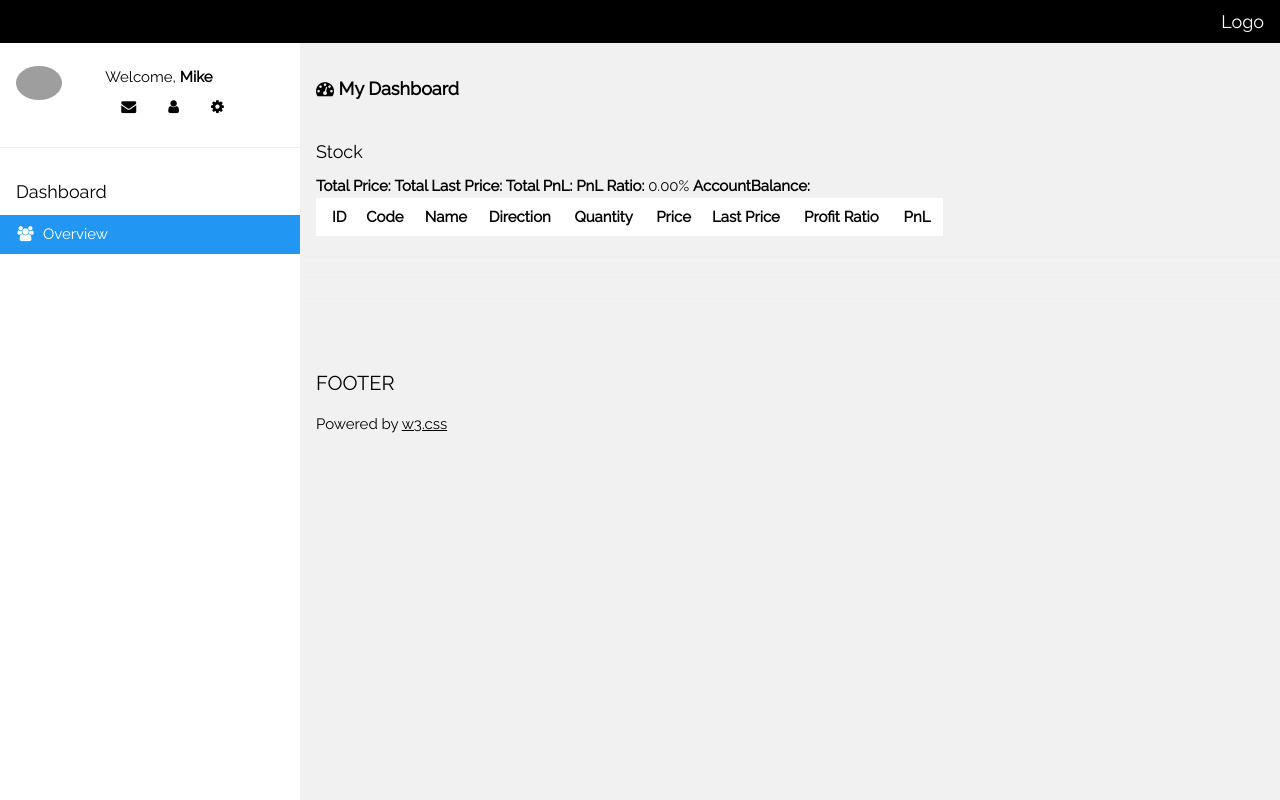
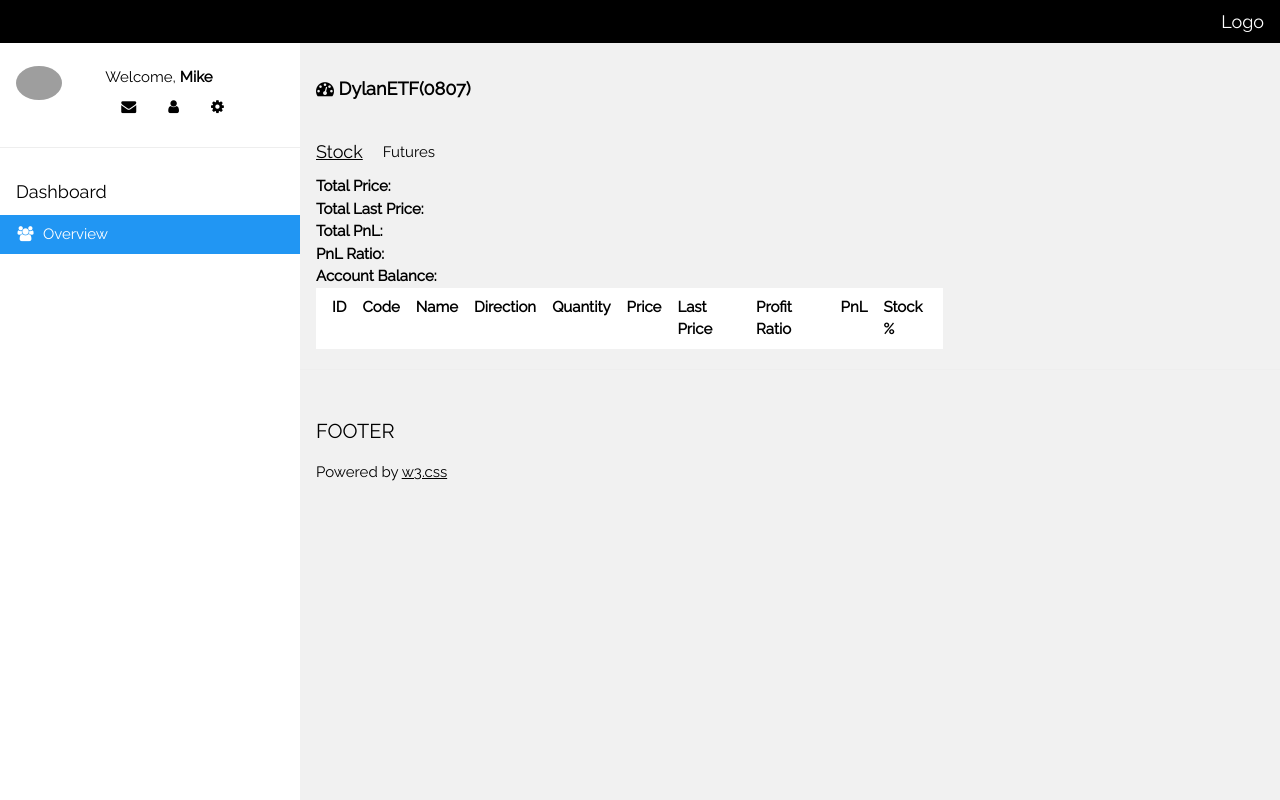
Before and after one commit to mobetat49008/house, a Flask app: template templates/main.html in a window 1280 px wide. Run offline with Flask 3, Linux system fonts and the light colour scheme; the template is opened without the code that fills it, so the values that code supplies are empty; parts of the project's set-up code (start-up, migrations or seed data) failed here and were passed over; grey boxes are pictures that could not be loaded.

Commit message:
1.Add stock/futures switch function 2. add stock % column 3. Can sort the table

```diff
--- a/app.py
+++ b/app.py
@@ -1,12 +1,12 @@
-from flask import Flask
-from flask import render_template
-from Sinopac_Futures import list_accounts,list_position,get_stock_balance
+from flask import Flask,render_template, jsonify
+from Sinopac_Futures import list_accounts,list_position,get_stock_balance,list_margin
 
 import shioaji as sj
 import pandas as pd
 import json
 import pandas as pd
 import requests
+import math
 
 # Path to the JSON file
 configuration_file_path = r'C:\Code\Configuration\Sinopac_future.json'  # Replace with the actual path of your JSON file
@@ -15,6 +15,91 @@ app = Flask(__name__)
 # Global variable for the API
 api = None
 
+# Example function to replace NaN values
+def replace_nan(val):
+    if isinstance(val, float) and math.isnan(val):
+        return None  # or return "" if you prefer an empty string
+    return val
+
+@app.route('/stock_data')
+def stock_data():
+    global api
+    data = []
+
+    if api:
+        usage = api.usage()
+        print(f"connection:{usage.connections},remaining_bytes:{usage.remaining_bytes}")
+        # Same logic as in your main() function
+        df_positions = list_position(api,"Stock")
+        df_json = pd.read_json('stock_number.json', orient='records', lines=True)
+        code_to_name = {str(key): value for key, value in zip(df_json[2], df_json[3])}
+
+        df_positions['code'] = df_positions['code'].astype(str)
+        df_positions['Chinese Name'] = df_positions['code'].map(code_to_name)
+        df_positions['Profit Percentage'] = df_positions.apply(
+            lambda row: "{:.2f}%".format((row['last_price'] - row['price']) / row['price'] * 100)
+                        if row['price'] != 0 else 'N/A',
+            axis=1
+        )
+        total_price = int((df_positions['price']*df_positions['quantity']).sum() * 1000)
+        total_last_price = int((df_positions['last_price']*df_positions['quantity']).sum() * 1000)
+        total_pnl = df_positions['pnl'].sum()
+
+        # Calculate the percentage of total price for each stock. The reason to * 1000 is because total price has *1000.
+        df_positions['Stock Percentage'] = (df_positions['price'] * df_positions['quantity'] * 1000/ total_price * 100).apply(lambda x: "{:.2f}%".format(x))
+
+        data = df_positions.to_dict(orient='records')
+        balance = get_stock_balance(api)
+        accountBalance = balance.acc_balance
+
+        # Example usage in your route
+        for position in data:
+            for key, value in position.items():
+                position[key] = replace_nan(value)
+
+        # Package everything into a dictionary to be returned as JSON
+        response_data = {
+            "positions": data,
+            "total_price": total_price,
+            "total_last_price": total_last_price,
+            "total_pnl": total_pnl,
+            "accountBalance": accountBalance
+        }
+        return jsonify(response_data)
+
+    else:
+        # Handle the case where 'api' is not available
+        return jsonify({"error": "API not available"}), 500
+
+@app.route('/futures_data')
+def futures_data():
+    global api
+
+    if api:
+        usage = api.usage()
+        print(f"connection:{usage.connections},remaining_bytes:{usage.remaining_bytes}")
+        try:
+            total_pnl = list_margin(api).equity
+            df_positions = list_position(api, "Futures")
+            if df_positions.empty:
+                print("No futures data available.")
+
+            # Additional calculations as required
+            data = df_positions.to_dict(orient='records')
+
+            print(total_pnl)
+            response_data = {
+                "positions": data,
+                "total_pnl": total_pnl,
+            }
+            return jsonify(response_data)
+
+        except Exception as e:
+            print("Error in /futures_data:", e)
+            return jsonify({"error": str(e)}), 500
+    else:
+        return jsonify({"error": "API not available"}), 500
+
 @app.route('/')
 def main():
     global api
@@ -22,14 +107,13 @@ def main():
 
     if api:
         # Get the DataFrame from list_position
-        df_positions = list_position(api)
+        df_positions = list_position(api,"Stock")
 
         # Read the JSON file into a DataFrame
         df_json = pd.read_json('stock_number.json', orient='records', lines=True)
 
         # Convert keys in the dictionary to strings
         code_to_name = {str(key): value for key, value in zip(df_json[2], df_json[3])}
-        print(df_positions)
         # Assuming 'code' column in df_positions is a string, convert it to integer for proper mapping
         df_positions['code'] = df_positions['code'].astype(str)
 
@@ -47,6 +131,9 @@ def main():
         total_price = int((df_positions['price']*df_positions['quantity']).sum() * 1000)
         total_last_price = int((df_positions['last_price']*df_positions['quantity']).sum() * 1000)
         total_pnl = df_positions['pnl'].sum()
+
+        # Calculate the percentage of total price for each stock. The reason to * 1000 is because total price has *1000.
+        df_positions['Stock Percentage'] = (df_positions['price'] * df_positions['quantity'] * 1000/ total_price * 100).apply(lambda x: "{:.2f}%".format(x))
 
         # Convert DataFrame to list of dicts for Jinja2 rendering
         data = df_positions.to_dict(orient='records')
--- a/templates/main.html
+++ b/templates/main.html
@@ -27,6 +27,33 @@
 		.summary-row {
 			white-space: nowrap;
 			overflow-x: auto; /* Adds horizontal scroll if content overflows */
+		}
+		.selected {
+			color: black;
+			text-decoration: underline;
+			cursor: pointer; /* Changes the cursor to indicate clickable items */
+		}
+
+		.unselected {
+			color: grey;
+			cursor: pointer;
+		}
+
+		#optionsContainer {
+			display: flex;
+			align-items: center;
+		}
+
+		#balanceDisplay {
+			margin-top: 10px;
+		}
+
+		#futuresButton {
+			background: none;
+			border: none;
+			padding: 0;
+			font: inherit; /* Inherits the font styles from parent */
+			color: inherit; /* Inherits the color from the current class (selected or unselected) */
 		}
     </style>
 </style>
@@ -71,64 +98,45 @@
 
   <!-- Header -->
   <header class="w3-container" style="padding-top:22px">
-    <h5><b><i class="fa fa-dashboard"></i> My Dashboard</b></h5>
+    <h5><b><i class="fa fa-dashboard"></i> DylanETF(0807)</b></h5>
   </header>
 
   <div class="w3-panel">
     <div class="w3-row-padding" style="margin:0 -16px">
       <div class="w3-twothird">
-        <h5>Stock</h5>
-			<tr class="summary-row">
-				<td><strong>Total Price:</strong> <span style="font-weight: normal;">{{ total_price }}</span></td>
-				<td><strong>Total Last Price:</strong> <span style="font-weight: normal;">{{ total_last_price }}</span></td>
-				<td><strong>Total PnL:</strong> <span style="font-weight: normal;">{{ total_pnl }}</span></td>
-				<!-- New field for PnL ratio -->
-				<td><strong>PnL Ratio:</strong>
-					<span style="font-weight: normal;">
-						{{ "%.2f" | format(total_pnl / total_price * 100 if total_price != 0 else 0) }}%
-					</span>
-				</td>
-			</tr>
-		<td><strong>AccountBalance:</strong> <span style="font-weight: normal;">{{ accountBalance }}</span></td>
-		<table class="w3-table w3-striped w3-white">
-			<!-- Table Headers -->
-			<tr>
-				<th>ID</th>
-				<th>Code</th>
-				<th>Name</th>
-				<th>Direction</th>
-				<th>Quantity</th>
-				<th>Price</th>
-				<th>Last Price</th>
-				<th>Profit Ratio</th>
-				<th>PnL</th>
-			</tr>
+        <div id="optionsContainer">
+          <h5 id="stockOption" class="selected" style="margin-right: 20px;">Stock</h5>
+          <button id="futuresButton" class="unselected">Futures</button>
+        </div>
 
-			<!-- Data Rows -->
-			{% for position in positions %}
-			<tr>
-				<td>{{ loop.index0 }}</td> <!-- Counter -->
-				<td>{{ position.code }}</td>
-				<td>{{ position['Chinese Name'] }}</td>
-				<td>{{ position.direction }}</td>
-				<td>{{ position.quantity }}</td>
-				<td>{{ position.price }}</td>
-				<td>{{ position.last_price }}</td>
-				<td>{{ position['Profit Percentage'] }}</td>
-				<!-- Conditional Formatting for PnL -->
-				<td class="{{ 'positive' if position.pnl > 0 else 'negative' }}">{{ position.pnl }}</td>
-			</tr>
-			{% endfor %}
-		</table>
+		<div class="summary-row">
+			<!-- Reordered fields according to your requirement -->
+			<strong>Total Price:</strong> <span id="totalPrice" style="font-weight: normal;"></span><br>
+			<strong>Total Last Price:</strong> <span id="totalLastPrice" style="font-weight: normal;"></span><br>
+			<strong>Total PnL:</strong> <span id="totalPnL" style="font-weight: normal;"></span><br>
+			<strong>PnL Ratio:</strong> <span id="pnlRatio" style="font-weight: normal;"></span><br>
+			<strong>Account Balance:</strong> <span id="accountBalance" style="font-weight: normal;"></span>
+		</div>
+
+        <table class="w3-table w3-striped w3-white" id="dataTable">
+          <tr>
+			<th id="header-id">ID</th>
+			<th id="header-code">Code</th>
+			<th id="header-name">Name</th>
+			<th id="header-direction">Direction</th>
+			<th id="header-quantity">Quantity</th>
+			<th id="header-price">Price</th>
+			<th id="header-last-price">Last Price</th>
+			<th id="header-profit-ratio">Profit Ratio</th>
+			<th id="header-pnl">PnL</th>
+			<th id="header-stock-percentage">Stock %</th>
+          </tr>
+          <!-- Rows will be added dynamically by JavaScript -->
+        </table>
       </div>
     </div>
   </div>
   <hr>
-  <hr>
-  <hr>
-
-  <br>
-
   <!-- Footer -->
   <footer class="w3-container w3-padding-16 w3-light-grey">
     <h4>FOOTER</h4>
@@ -138,30 +146,141 @@
   <!-- End page content -->
 </div>
 
+
+<script src="https://code.jquery.com/jquery-3.6.0.min.js"></script>
 <script>
-// Get the Sidebar
-var mySidebar = document.getElementById("mySidebar");
+$(document).ready(function(){
+    let positions = []; // Global variable to store position data
+    let currentType = 'stock'; // Default type
+    let sortingState = {
+        column: null,
+        order: 'ascending'
+    };
 
-// Get the DIV with overlay effect
-var overlayBg = document.getElementById("myOverlay");
+    // Fetch stock data on page load
+    fetchStockData();
 
-// Toggle between showing and hiding the sidebar, and add overlay effect
-function w3_open() {
-  if (mySidebar.style.display === 'block') {
-    mySidebar.style.display = 'none';
-    overlayBg.style.display = "none";
-  } else {
-    mySidebar.style.display = 'block';
-    overlayBg.style.display = "block";
-  }
-}
+    $('#stockOption').click(function(){
+        currentType = 'stock';
+        fetchStockData();
+        highlightSelected('stockOption');
+    });
 
-// Close the sidebar with the close button
-function w3_close() {
-  mySidebar.style.display = "none";
-  overlayBg.style.display = "none";
-}
+    $('#futuresButton').click(function(){
+        currentType = 'futures';
+        fetchFuturesData();
+        highlightSelected('futuresButton');
+    });
+
+    function fetchStockData() {
+        $.ajax({
+            url: '/stock_data',
+            type: 'get',
+            success: function(response){
+                positions = response.positions;
+                updateTable(positions, 'stock', response);
+            },
+            error: function(xhr, textStatus, errorThrown) {
+                console.error("Error in stock data request. Status:", xhr.status, "Status Text:", textStatus, "Error Thrown:", errorThrown);
+            }
+        });
+    }
+
+    function fetchFuturesData() {
+        $.ajax({
+            url: '/futures_data',
+            type: 'get',
+            success: function(response){
+                positions = response.positions;
+                updateTable(positions, 'futures', response);
+            },
+            error: function(xhr){
+                console.error("Error in futures data request:", xhr);
+            }
+        });
+    }
+
+    function updateTable(positions, type, response) {
+        var table = $('#dataTable');
+        table.find('tr:gt(0)').remove();
+
+        positions.forEach(function(position, index) {
+            var pnlClass = position.pnl > 0 ? 'positive' : 'negative';
+            var row = '<tr>' +
+                '<td>' + (index + 1) + '</td>' +
+                '<td>' + position.code + '</td>' +
+                '<td>' + position['Chinese Name'] + '</td>' +
+                '<td>' + position.direction + '</td>' +
+                '<td>' + position.quantity + '</td>' +
+                '<td>' + position.price + '</td>' +
+                '<td>' + position.last_price + '</td>' +
+                '<td>' + position['Profit Percentage'] + '</td>' +
+                '<td class="' + pnlClass + '">' + position.pnl + '</td>' +
+                '<td>' + (position['Stock Percentage'] || 'N/A') + '</td>' +
+                '</tr>';
+            table.append(row);
+        });
+
+        // Show or hide stock-specific information
+        if (type === 'stock') {
+            $('#stockOnlyInfo').show();
+        } else if (type === 'futures') {
+            $('#stockOnlyInfo').hide();
+        }
+
+        // Update summary information
+        $('#totalPrice').text(response.total_price || 'N/A');
+        $('#totalLastPrice').text(response.total_last_price || 'N/A');
+        $('#totalPnL').text(response.total_pnl || 'N/A');
+        var pnlRatio = response.total_price !== 0 ? (response.total_pnl / response.total_price * 100).toFixed(2) + '%' : 'N/A';
+        $('#pnlRatio').text(pnlRatio);
+        $('#accountBalance').text(response.accountBalance || 'N/A');
+    }
+
+    function highlightSelected(selectedId) {
+        $('#stockOption').toggleClass('selected unselected', selectedId == 'stockOption');
+        $('#futuresButton').toggleClass('selected unselected', selectedId == 'futuresButton');
+    }
+
+    function sortPositions(column) {
+        if (sortingState.column === column) {
+            sortingState.order = sortingState.order === 'ascending' ? 'descending' : 'ascending';
+        } else {
+            sortingState.column = column;
+            sortingState.order = 'ascending';
+        }
+
+        positions.sort((a, b) => {
+            let valA = a[column];
+            let valB = b[column];
+            if (!isNaN(parseFloat(valA)) && !isNaN(parseFloat(valB))) {
+                valA = parseFloat(valA);
+                valB = parseFloat(valB);
+            }
+            if (valA < valB) {
+                return sortingState.order === 'ascending' ? -1 : 1;
+            }
+            if (valA > valB) {
+                return sortingState.order === 'ascending' ? 1 : -1;
+            }
+            return 0;
+        });
+
+        updateTable(positions, currentType, { total_price: $('#totalPrice').text(), total_last_price: $('#totalLastPrice').text(), total_pnl: $('#totalPnL').text(), accountBalance: $('#accountBalance').text() });
+    }
+
+    // Attach click handlers to headers for sorting
+    $('#header-id').click(() => sortPositions('id')); // Make sure 'id' is a property in your positions objects
+    $('#header-code').click(() => sortPositions('code'));
+    $('#header-name').click(() => sortPositions('Chinese Name')); // Assuming the property is 'Chinese Name'
+    $('#header-direction').click(() => sortPositions('direction')); // Replace 'direction' with the actual property name
+    $('#header-quantity').click(() => sortPositions('quantity')); // Replace 'quantity' with the actual property name
+    $('#header-price').click(() => sortPositions('price')); // Replace 'price' with the actual property name
+    $('#header-last-price').click(() => sortPositions('last_price')); // Replace 'last_price' with the actual property name
+    $('#header-profit-ratio').click(() => sortPositions('Profit Percentage')); // Assuming the property is 'Profit Percentage'
+    $('#header-pnl').click(() => sortPositions('pnl')); // Replace 'pnl' with the actual property name
+    $('#header-stock-percentage').click(() => sortPositions('Stock Percentage')); // Assuming the property is 'Stock Percentage'
+});
 </script>
-
 </body>
 </html>
```
Also changed, not shown: Sinopac_Futures.py (+17 -4 lines).
